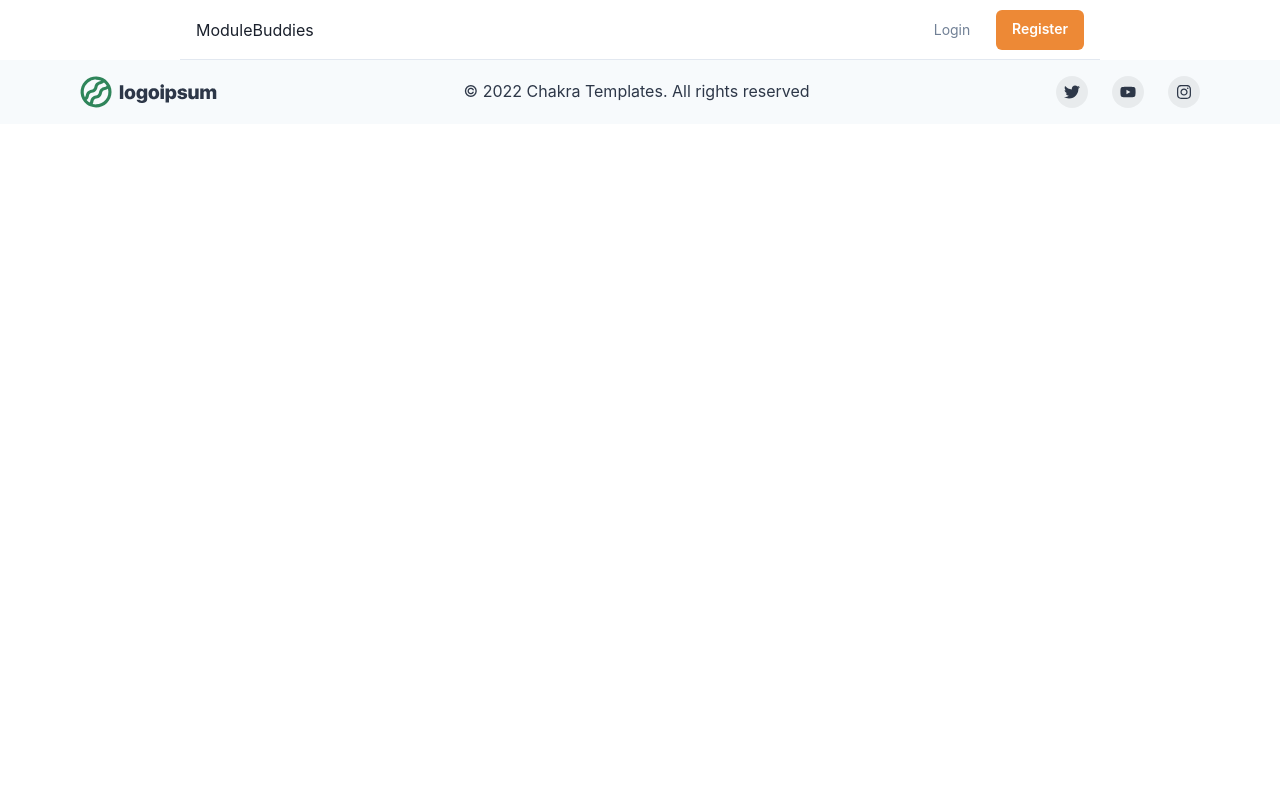
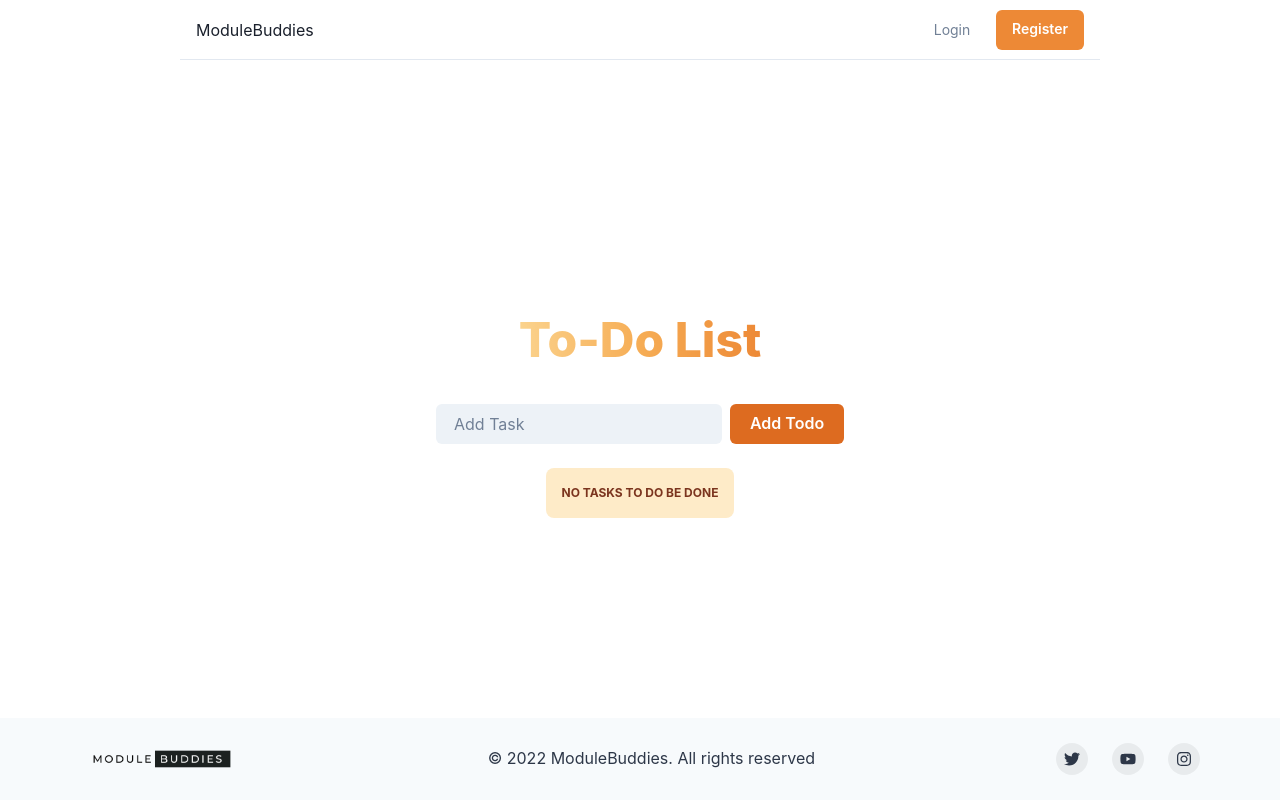
Before and after one commit to nelsonchoo456/modulebuddies, a React (Create React App) app in the folder client/: page /to-doList in a window 1280 px wide. Built offline with nearby package versions, Linux system fonts and the light colour scheme.

Commit message:
Added To-Do List, Light and Dark mode feature, and Kept footer at the bottom of the page

```diff
--- a/client/package.json
+++ b/client/package.json
@@ -16,6 +16,7 @@
     "dayjs": "^1.11.3",
     "framer-motion": "^6.3.11",
     "moment": "^2.29.3",
+    "nanoid": "^4.0.0",
     "react": "^18.2.0",
     "react-dom": "^18.2.0",
     "react-icons": "^4.4.0",
--- a/client/src/App.js
+++ b/client/src/App.js
@@ -15,6 +15,7 @@ import Forum from "./pages/Forum";
 import CreatePost from "./pages/CreatePost";
 import StudyGroup from "./pages/StudyGroup";
 import Calendar from  "./pages/Calendar"
+import ToDoList from "./pages/ToDoList";
 
 
 function App() {
@@ -36,6 +37,7 @@ function App() {
             <Route path="/create-post" element={<CreatePost />} />
             <Route path="/studyGroup" element={<StudyGroup />} />
             <Route path="/calendar" element={<Calendar />} />
+            <Route path="/to-doList" element={<ToDoList />} />
           </Routes>
         </div>
         <div className="footer">
--- a/client/src/components/AuthNavbar.js
+++ b/client/src/components/AuthNavbar.js
@@ -1,6 +1,8 @@
 import { useNavigate } from "react-router-dom";
 import { useSelector, useDispatch } from "react-redux";
 import { logout, reset } from "../features/auth/authSlice";
+import { FaMoon, FaSun } from "react-icons/fa";
+import { useColorMode } from "@chakra-ui/react";
 import {
   Box,
   Flex,
@@ -35,6 +37,8 @@ export default function WithSubnavigation() {
     dispatch(reset());
     navigate("/");
   };
+
+  const {colorMode, toggleColorMode} = useColorMode();
 
   const { isOpen, onToggle } = useDisclosure();
 
@@ -86,6 +90,15 @@ export default function WithSubnavigation() {
           direction={"row"}
           spacing={6}
         >
+
+          <IconButton
+          icon={ colorMode === 'light' ? <FaSun /> : <FaMoon />}
+          isRound='true'
+          size="sm"
+          alignSelf={'flex-end'}
+          onClick={toggleColorMode}
+          />
+
           <Button
             as={"a"}
             fontSize={"sm"}
@@ -307,6 +320,6 @@ const NAV_ITEMS = [
   },
   {
     label: "To-Do List",
-    href: "#",
+    href: "to-doList",
   },
 ];
--- a/client/src/components/Calendar/EventModal.js
+++ b/client/src/components/Calendar/EventModal.js
@@ -1,25 +1,14 @@
 import {Button,
-    FormControl,
-    FormLabel,
     Input,
-    Modal,
-    ModalOverlay,
-    ModalContent,
-    ModalHeader,
-    ModalFooter,
-    ModalBody,
-    ModalCloseButton,
     Flex,
-    HStack,
     Box,
-    Grid,
     VStack
     } from '@chakra-ui/react'
 import React, { useContext, useState } from 'react'
 import {  TimeIcon , EditIcon, CheckIcon, CalendarIcon, DeleteIcon, CloseIcon} from '@chakra-ui/icons'
 import { BsBookmark } from 'react-icons/bs'
 import GlobalContext from './Context/GlobalContext'
-import { FaBluetooth } from 'react-icons/fa'
+
 
 const labelClasses = ["indigo", "gray", "green", "blue", "red", "purple"]
 
@@ -73,7 +62,7 @@ export default function EventModal() {
           <Box>
             {selectedEvent && (
               <Box
-                as='Button'
+                as='button'
                 onClick={() => {
                   dispatchCallEvent({
                     type: "delete",
--- a/client/src/components/Footer.js
+++ b/client/src/components/Footer.js
@@ -6,8 +6,10 @@ import {
   Text,
   useColorModeValue,
   VisuallyHidden,
+  Image
 } from "@chakra-ui/react";
 import { FaInstagram, FaTwitter, FaYoutube } from "react-icons/fa";
+import logo from "../components/ModuleBuddiesLogo.png"
 
 const Logo = (props) => {
   return (
@@ -58,6 +60,10 @@ export default function SmallWithLogoLeft() {
     <Box
       bg={useColorModeValue("gray.50", "gray.900")}
       color={useColorModeValue("gray.700", "gray.200")}
+      position="fixed"
+      left={0}
+      right={0}
+      bottom={0}
     >
       <Container
         as={Stack}
@@ -68,8 +74,9 @@ export default function SmallWithLogoLeft() {
         justify={{ base: "center", md: "space-between" }}
         align={{ base: "center", md: "center" }}
       >
-        <Logo />
-        <Text>© 2022 Chakra Templates. All rights reserved</Text>
+
+        <Image src= {logo} alt="Logo" objectFit={'fit'} h='50' />
+        <Text>© 2022 ModuleBuddies. All rights reserved</Text>
         <Stack direction={"row"} spacing={6}>
           <SocialButton label={"Twitter"} href={"#"}>
             <FaTwitter />
--- /dev/null
+++ b/client/src/components/To-Do List/AddTask.js
@@ -0,0 +1,43 @@
+import { Button, HStack, Input, useToast } from '@chakra-ui/react';
+import React, {useState} from 'react'
+import { nanoid } from 'nanoid';
+import { toast } from 'react-toastify';
+
+function AddTask({addTask}) {
+
+    const toast = useToast();
+
+    function handleSubmit(e) {
+        e.preventDefault();
+        if(!content) {
+            toast({
+                title:'no task added',
+                status:'error',
+                duration: 2000,
+                isClosable: true,
+            })
+            return;
+        }
+        const task = {
+            id: nanoid(),
+            body: content,
+        };
+        addTask(task);
+        setContent('');
+    }
+
+    const [content, setContent] = useState('')
+
+  return (
+    <form onSubmit={handleSubmit}>
+        <HStack>
+            <Input variant='filled' placeholder="Add Task" value={content} onChange={(e) => setContent(e.target.value)}/>
+            <Button colorScheme={"orange"} px="8" type="submit">
+                Add Todo
+            </Button>
+        </HStack>
+    </form>
+  )
+}
+
+export default AddTask;
--- /dev/null
+++ b/client/src/components/To-Do List/TaskList.js
@@ -0,0 +1,40 @@
+import React from 'react'
+import { HStack, IconButton, VStack, Text, StackDivider, Spacer, Badge } from '@chakra-ui/react'
+import { FaTrash } from 'react-icons/fa';
+
+function TaskList({tasks, deleteTask}) {
+
+    if(!tasks.length) {
+        return (
+            <Badge colorScheme={'orange'} p='4' m='4' borderRadius={'lg'}>
+                No tasks to do be done
+            </Badge>
+        )
+    }
+
+  return (
+    <VStack
+        divider={<StackDivider /> }
+        borderColor="gray.100"
+        borderWidth={'2px'}
+        p='4'
+        borderRadius={'lg'}
+        width='100%'
+        maxW={{base: '90vw', sm: '80vw', lg: '50vw', xl:'40vw' }}
+        alignItems="stretch"
+    >
+        {tasks.map((task)=> (
+            <HStack key = {task.id}>
+                <Text>
+                    {task.body}
+                </Text>
+                <Spacer/>
+                <IconButton icon={ <FaTrash />} isRound='true'
+                onClick={() => deleteTask(task.id)}/>
+            </HStack>
+        ))}
+    </VStack>
+  )
+}
+
+export default TaskList
--- a/client/src/index.js
+++ b/client/src/index.js
@@ -8,7 +8,7 @@ import ContextWrapper from "./components/Calendar/Context/ContextWrapper";
 import "./index.css";
 
 // Chakra UI
-import { ChakraProvider } from "@chakra-ui/react";
+import { ChakraProvider, ColorModeScript } from "@chakra-ui/react";
 
 
 const container = document.getElementById("root");
@@ -19,6 +19,7 @@ root.render(
     <ChakraProvider>
       <Provider store={store}>
         <ContextWrapper>
+          <ColorModeScript initialColorMode="light" />
           <App />
         </ContextWrapper>
       </Provider>
--- /dev/null
+++ b/client/src/pages/ToDoList.js
@@ -0,0 +1,50 @@
+import React, {useState, useEffect} from "react";
+import {Heading} from '@chakra-ui/react'
+import TaskList from "../components/To-Do List/TaskList";
+import AddTask from "../components/To-Do List/AddTask";
+import { FaSun, FaMoon } from "react-icons/fa";
+
+import {VStack, IconButton} from '@chakra-ui/react'
+
+function ToDoList() {
+
+
+    const [tasks, setTasks] = useState(
+        () =>JSON.parse(localStorage.getItem('tasks'))|| []
+    );
+
+    useEffect(() => {
+        localStorage.setItem('tasks', JSON.stringify(tasks))
+    },[tasks])
+
+    function deleteTask(id) {
+        const newTask = tasks.filter((task) => {
+            return task.id !== id
+        })
+        setTasks(newTask);
+    }
+
+    function addTask(task) {
+        setTasks([...tasks, task]);
+    }
+
+    return (
+        <VStack p={64}>
+
+            <Heading
+            mb="8"
+            fontWeight={'extrabold'}
+            size='2xl'
+            bgGradient="linear(to-r, orange.200, orange.300, orange.400)"
+            bgClip='text'>
+            To-Do List
+            </Heading>
+
+            <AddTask addTask = {addTask}/>
+            <TaskList tasks = {tasks} deleteTask={deleteTask}/>
+        </VStack>
+    )
+
+}
+
+export default ToDoList;
```
Also changed, not shown: client/src/components/ModuleBuddiesLogo.png (added), 1 other file (tests, documents, lock files or other folders).
